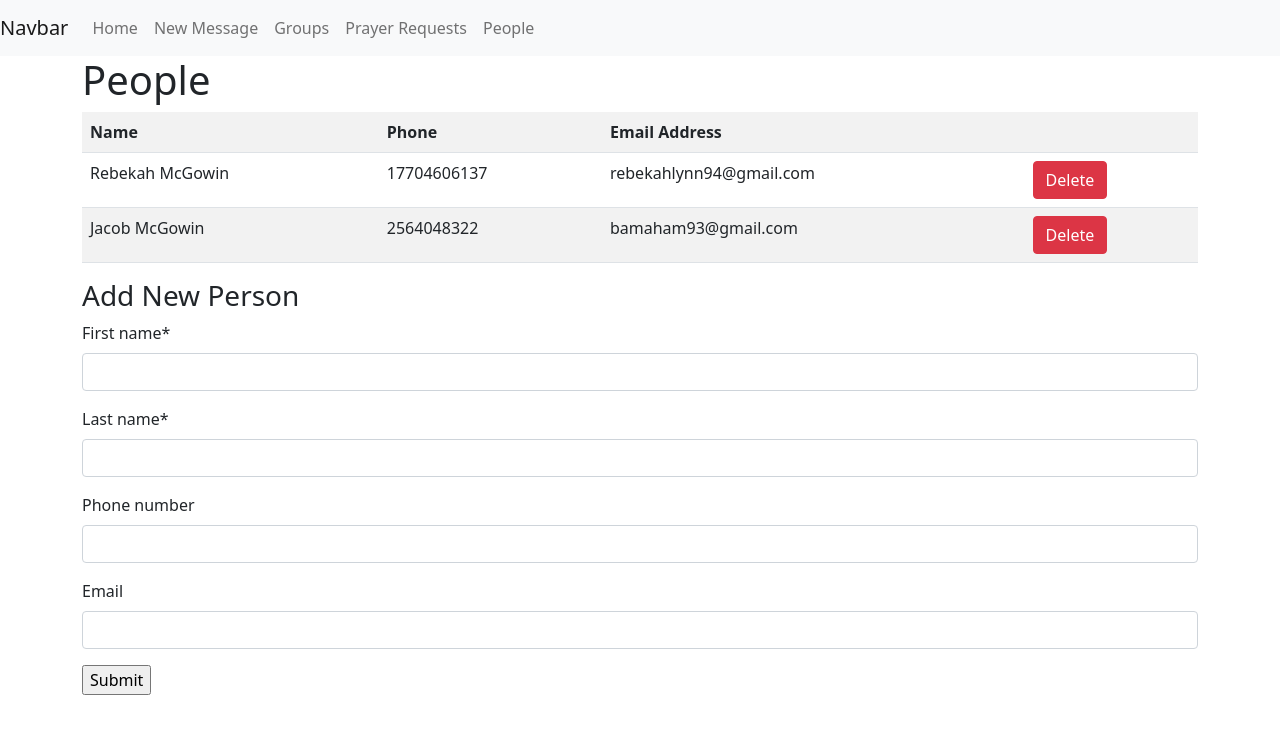
After one commit to bamaham93/FS2020, a Django app: page /prayer/people in a window 1280 px wide. The commit adds this page. Shown: the top 734 px of the page. Run offline with Django 4.2, Linux system fonts and the light colour scheme; data comes from the database, SQL or seed files in the repository; both versions use the stored data as it was after the commit; some libraries are stand-ins or nearby versions.

Commit message:
Added form and views to see, delete, add people.

```diff
--- /dev/null
+++ b/python_anywhere_website/prayer/forms.py
@@ -0,0 +1,21 @@
+from django import forms
+from prayer.models import PrayerGroup, Person
+
+from crispy_forms.helper import FormHelper
+from crispy_forms.layout import Layout, Div, Submit, HTML, Button, Row, Field
+from crispy_forms.bootstrap import AppendedText, PrependedText, FormActions
+
+class NewGroupForm(forms.ModelForm):
+    """
+    """
+    class Meta:
+        model = PrayerGroup
+        fields = ['name', 'short_description', 'long_description', 'people',]
+
+
+class NewPersonForm(forms.ModelForm):
+    """
+    """
+    class Meta:
+        model = Person
+        fields = ['first_name', 'last_name', 'phone_number', 'email',]
--- a/python_anywhere_website/prayer/urls.py
+++ b/python_anywhere_website/prayer/urls.py
@@ -10,4 +10,6 @@ urlpatterns = [
     path('new-message', views.new_message, name='new_message'),
     path('groups', views.groups, name='groups'),
     path('prayer-requests', views.prayer_requests, name='prayer_requests'),
+    path('people', views.people, name='people'),
+    path('delete-person/<person_id>', views.delete_person, name='delete_person'),
 ]
--- a/python_anywhere_website/prayer/views.py
+++ b/python_anywhere_website/prayer/views.py
@@ -1,29 +1,61 @@
-from django.shortcuts import render
+from django.shortcuts import render, redirect
+from prayer.forms import NewGroupForm, NewPersonForm
+from prayer.models import Person
+from django.contrib import messages
+# from django.contrib.messages import get_messages
 
 # Create your views here.
-def index(request):
+def index(request) -> render:
     """
     """
     context = {}
     return render(request, 'prayer/index.html', context)
 
 
-def new_message(request):
+def new_message(request) -> render:
     """
     """
     context = {}
     return render(request, 'prayer/new_message.html', context)
 
 
-def groups(request):
+def groups(request) -> render:
     """
     """
-    context = {}
+    context = {'new_group_form': NewGroupForm()}
     return render(request, 'prayer/groups.html', context)
 
-def prayer_requests(request):
+def prayer_requests(request) -> render:
     """
 
     """
     context = {}
     return render(request, 'prayer/prayer_request.html', context)
+
+
+def people(request) -> render:
+    """
+    """
+    context = {
+        'new_person_form': NewPersonForm(),
+        'people_list': Person.objects.all(),
+        # 'messages': get_messages(request)
+    }
+    if request.method == "POST":
+        form = NewPersonForm(request.POST)
+        if form.is_valid():
+            form.save()
+            messages.success(request, 'Your submission was saved!')
+        else:
+            context['new_person_form'] = NewPersonForm(request.POST)
+            messages.warning(request, 'There was a problem saving your form.')
+    return render(request, 'prayer/prayer-people.html', context)
+
+
+def delete_person(request, person_id:int) -> redirect:
+    """
+    """
+    person = Person.objects.get(id=person_id)
+    person.delete()
+    messages.success(request, f'You have successfully deleted {person.first_name} {person.last_name}')
+    return redirect('prayer:people')
--- a/python_anywhere_website/python_anywhere_website/settings.py
+++ b/python_anywhere_website/python_anywhere_website/settings.py
@@ -42,6 +42,8 @@ INSTALLED_APPS = [
     'douglas',
     'resume',
     'prayer',
+    'crispy_forms',
+    'crispy_bootstrap5',
 ]
 
 MIDDLEWARE = [
@@ -133,3 +135,6 @@ STATICFILES_DIRS = [
 # https://docs.djangoproject.com/en/4.0/ref/settings/#default-auto-field
 
 DEFAULT_AUTO_FIELD = 'django.db.models.BigAutoField'
+
+CRISPY_ALLOWED_TEMPLATE_PACKS = "bootstrap5"
+CRISPY_TEMPLATE_PACK = 'bootstrap5'
--- /dev/null
+++ b/python_anywhere_website/templates/messages.html
@@ -0,0 +1,8 @@
+{% if messages %}
+  {% for message in messages %}
+    <div class="alert alert-dismissible alert-success">
+      <!-- <button type="button" class="close" data-dismiss="alert">Dismiss</button> -->
+      <strong>{{message}}</strong>
+    </div>
+ {% endfor %}
+{% endif %}
--- a/python_anywhere_website/templates/prayer/groups.html
+++ b/python_anywhere_website/templates/prayer/groups.html
@@ -1,5 +1,10 @@
 {% extends 'prayer/prayer_base.html' %}
+
+{% load crispy_forms_tags %}
 
 {% block section1 %}
     <h1>Groups</h1>
+    <form action="#" method="POST">
+        {{ new_group_form | crispy }}
+    </form>
 {% endblock %}
--- /dev/null
+++ b/python_anywhere_website/templates/prayer/prayer-people.html
@@ -0,0 +1,40 @@
+{% extends 'prayer/prayer_base.html' %}
+
+{% load crispy_forms_tags %}
+
+{% block section1 %}
+    <h1>People</h1>
+
+    <div class="form-messages">{% include 'messages.html' %}</div>
+
+<!--    <h3>Existing People</h3>-->
+    <table class="table table-striped">
+        <tr>
+            <th class="col">Name</th>
+            <th class="col">Phone</th>
+            <th class="col">Email Address</th>
+            <th class="col"></th>
+        </tr>
+        {% for person in people_list %}
+        <tr>
+            <td>{{ person.first_name }} {{ person.last_name }}</td>
+            <td>{{ person.phone_number }}</td>
+            <td>{{ person.email }}</td>
+            <td>
+                <a class="btn btn-danger" role="button" href="{% url 'prayer:delete_person' person_id=person.id %}">
+                    Delete</a>
+            </td>
+        </tr>
+        {% endfor %}
+    </table>
+
+    <h3>Add New Person</h3>
+    <form action="#" method="POST">
+        {% csrf_token %}
+        {{ new_person_form | crispy }}
+        <input type="Submit">
+    </form>
+{% endblock %}
+
+{% block section2 %}
+{% endblock %}
--- a/python_anywhere_website/templates/prayer/prayer_base.html
+++ b/python_anywhere_website/templates/prayer/prayer_base.html
@@ -18,7 +18,10 @@
         <a class="nav-link" href="{% url 'prayer:groups' %}">Groups</a>
       </li>
       <li class="nav-item">
-        <a class="nav-link" href="{% url 'prayer:prayer_requests' %}">Requests</a>
+        <a class="nav-link" href="{% url 'prayer:prayer_requests' %}">Prayer Requests</a>
+      </li>
+      <li class="nav-item">
+        <a class="nav-link" href="{% url 'prayer:people' %}">People</a>
       </li>
     </ul>
   </div>
```
Also changed, not shown: python_anywhere_website/db.sqlite3.
